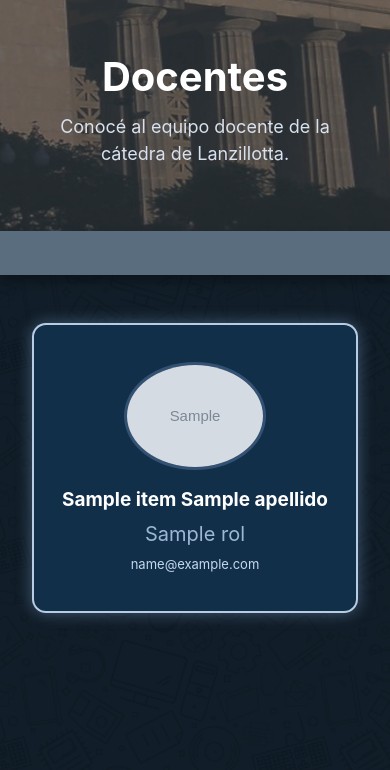
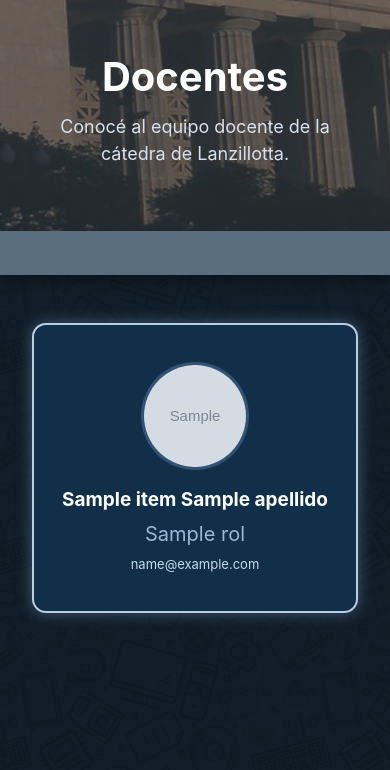
Before and after one commit to Valencua/IDS-Lanzillota-web, a Flask app: page /docentes in a window 390 px wide. Shown: the part 74-844 px from the top of the page. Run offline with Flask 3, Linux system fonts and the light colour scheme; grey boxes marked "Sample" are stand-in pictures; a database or web service that is not in the repository returns one stand-in record (values such as "Sample title"); data that the repository does not hold is empty; some web fonts are replaced.

Commit message:
minorfix: static photo size

```diff
--- a/static/css/public.css
+++ b/static/css/public.css
@@ -469,14 +469,18 @@
     transform: translateY(-4px);
     box-shadow: 0 0 28px rgba(160, 200, 240, 0.7);
 }
+
 .docente-card__photo {
     display: block;
-    width: auto;
+    width: 132px;
     height: 132px;
+    aspect-ratio: 1;
     border-radius: 50%;
     object-fit: cover;
+    object-position: center;
+    flex-shrink: 0;
     margin: 0 auto 16px;
-    background: #1c3350;      /* placeholder mientras no cargues la foto */
+    background: #1c3350;
     border: 3px solid rgba(120, 170, 220, 0.25);
 }
 
@@ -485,7 +489,7 @@
 
 @media (max-width: 560px) {
     .docentes-grid { grid-template-columns: repeat(auto-fit, minmax(140px, 1fr)); gap: 16px; }
-    .docente-card__photo {height: 108px; }
+    .docente-card__photo { width: 108px; height: 108px; }
 }
 
 /* ===== Material adicional ===== */
```
